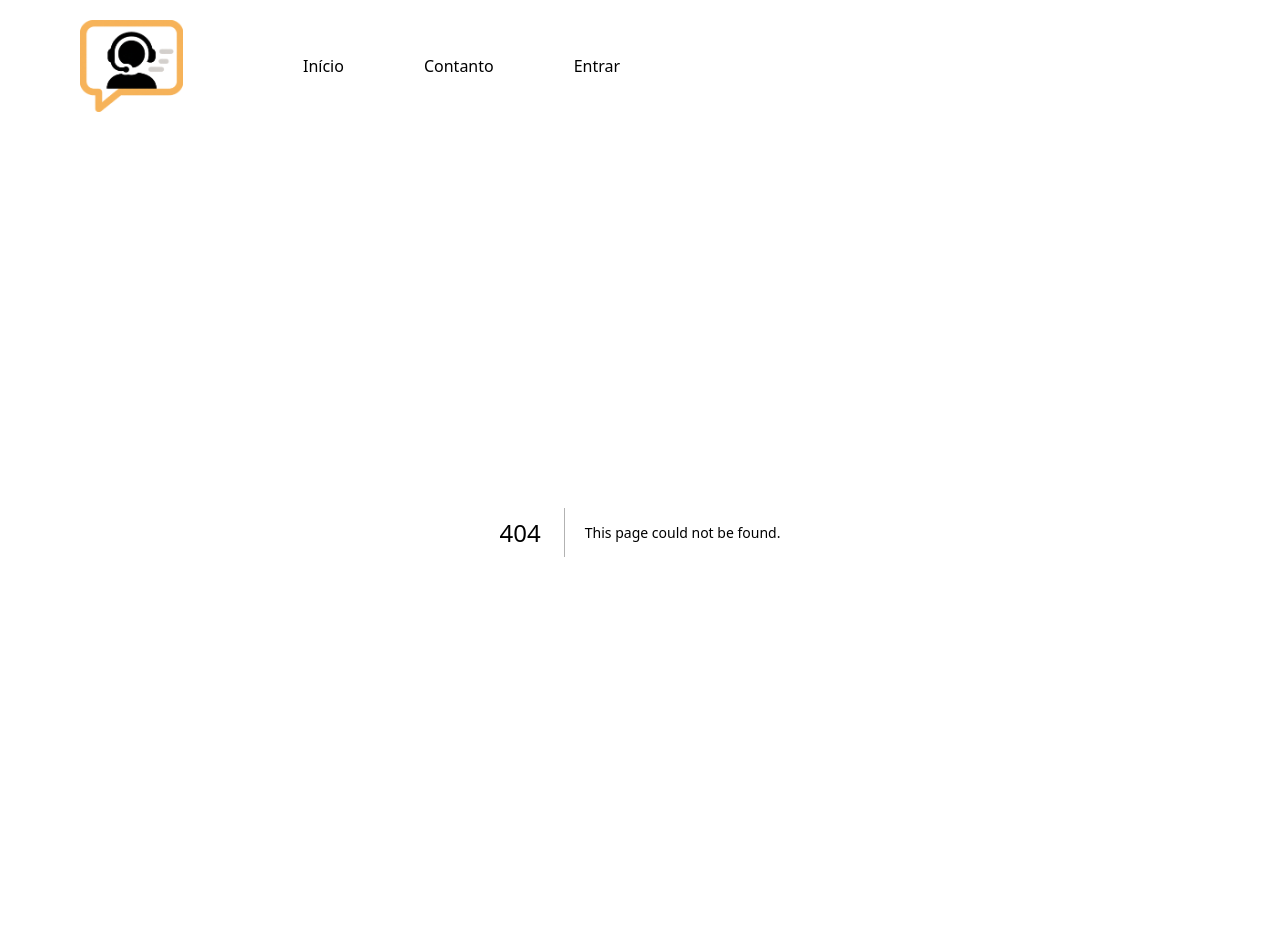
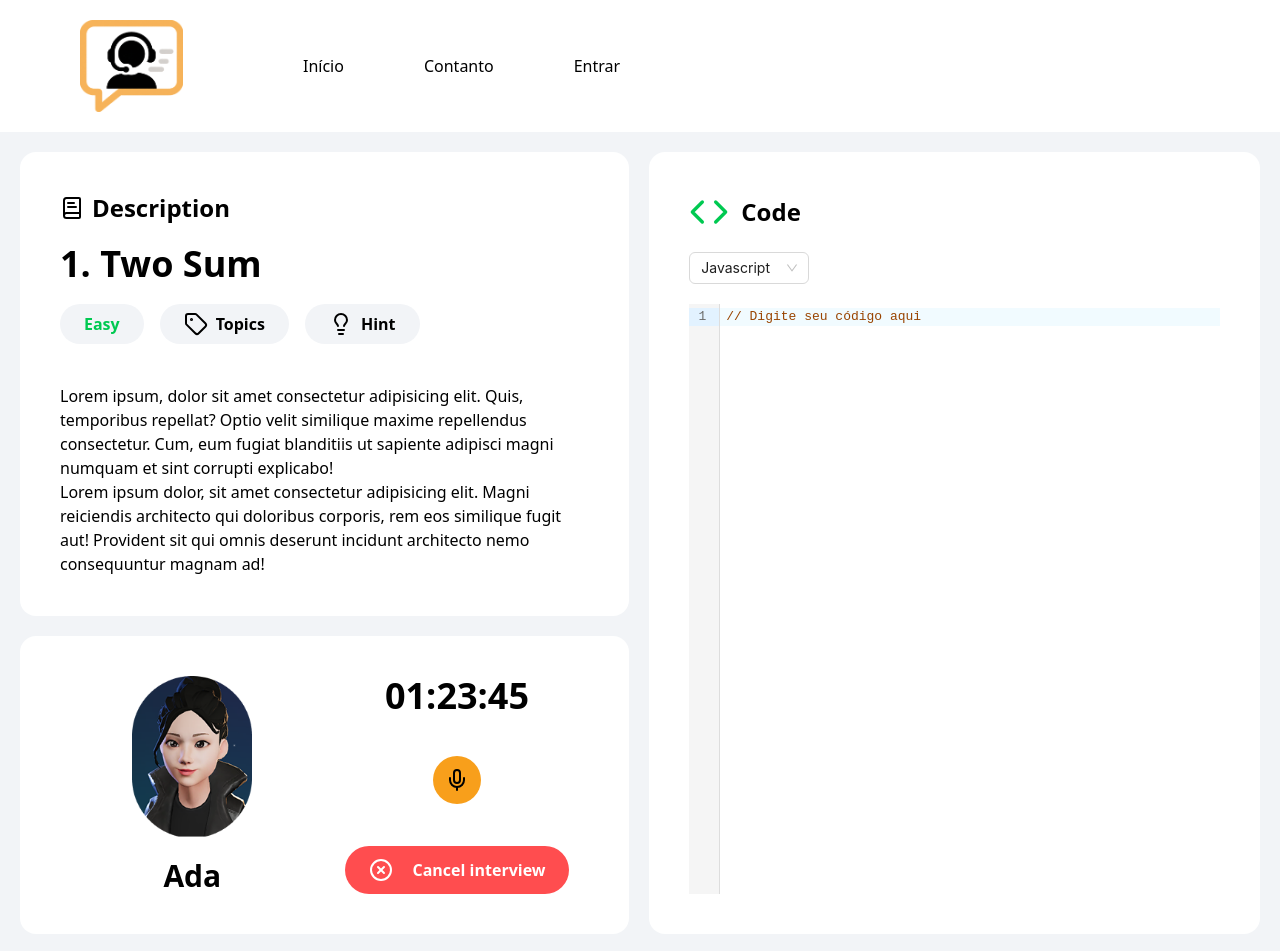
Before and after one commit to joao-juvino/Projeto_P1_Deploy, a Next.js app in the folder frontend/projetop1/: page /interview in a window 1280 px wide. Before the commit this address had no page. Shown: the top 951 px of the page. Built offline with nearby package versions, Linux system fonts and the light colour scheme.

Commit message:
feat: adding interview page

```diff
--- /dev/null
+++ b/frontend/projetop1/src/app/interview/page.tsx
@@ -0,0 +1,82 @@
+"use client";
+import { BookText, CircleX, Code, Lightbulb, Mic, Tag } from "lucide-react";
+import { Select, Space } from "antd";
+import Image from "next/image";
+import CodeEditor from "../components/CodeEditor";
+
+export default function Interview() {
+  const handleChangeLanguage = () => {};
+
+  return (
+    <div className="flex bg-[#f2f4f7] p-5">
+      <div className="flex flex-col gap-5 w-1/2">
+        <div className="bg-white p-10 rounded-2xl">
+          <div className="flex text-2xl font-bold items-center">
+            <BookText className="mr-2" />
+            <h3>Description</h3>
+          </div>
+          <h1 className="my-5 text-4xl font-bold">1. Two Sum</h1>
+          <div className="mb-10 flex gap-4 font-bold">
+            <div className="flex justify-center items-center px-6 py-2 rounded-full bg-[#F2F4F7]">
+              <span className="text-green-500">Easy</span>
+            </div>
+            <div className="flex gap-2 justify-center items-center px-6 py-2 rounded-full bg-[#F2F4F7]">
+              <Tag />
+              <span>Topics</span>
+            </div>
+            <div className="flex gap-2 justify-center items-center px-6 py-2 rounded-full bg-[#F2F4F7]">
+              <Lightbulb />
+              <span>Hint</span>
+            </div>
+          </div>
+          <div>
+            <p>
+              Lorem ipsum, dolor sit amet consectetur adipisicing elit. Quis,
+              temporibus repellat? Optio velit similique maxime repellendus
+              consectetur. Cum, eum fugiat blanditiis ut sapiente adipisci magni
+              numquam et sint corrupti explicabo!
+            </p>
+            <p>
+              Lorem ipsum dolor, sit amet consectetur adipisicing elit. Magni
+              reiciendis architecto qui doloribus corporis, rem eos similique
+              fugit aut! Provident sit qui omnis deserunt incidunt architecto
+              nemo consequuntur magnam ad!
+            </p>
+          </div>
+        </div>
+        <div className="flex bg-white p-10 rounded-2xl">
+          <div className="flex flex-col justify-center items-center w-1/2">
+            <div className="mb-5">
+              <Image src="/imgs/ada.png" alt="Ada" width={120} height={120} />
+            </div>
+            <h3 className="text-3xl font-bold">Ada</h3>
+          </div>
+          <div className="w-1/2 flex flex-col justify-between items-center">
+            <div className="flex flex-col items-center justify-center gap-10">
+              <h3 className="text-4xl font-bold">01:23:45</h3>
+              <Mic className="bg-[#F89F1B] rounded-full w-12 h-12 p-3 cursor-pointer" />
+            </div>
+            <button className="cursor-pointer flex gap-5 text-white font-bold bg-[#FF4D4F] px-6 py-3 rounded-full">
+              <CircleX />
+              <span>Cancel interview</span>
+            </button>
+          </div>
+        </div>
+      </div>
+      <div className="ml-5 w-1/2 flex flex-col bg-white p-10 rounded-2xl">
+        <div className="mb-5 flex items-center gap-3 font-bold text-2xl">
+          <Code size={40} className="text-green-500" />
+          <h2>Code</h2>
+        </div>
+        <Select
+          defaultValue="js"
+          style={{ width: 120 }}
+          onChange={handleChangeLanguage}
+          options={[{ value: "js", label: "Javascript" }]}
+          className="!mb-5"
+        />
+        <CodeEditor />
+      </div>
+    </div>
+  );
+}
```
Also changed, not shown: frontend/projetop1/public/imgs/ada.png (added).
